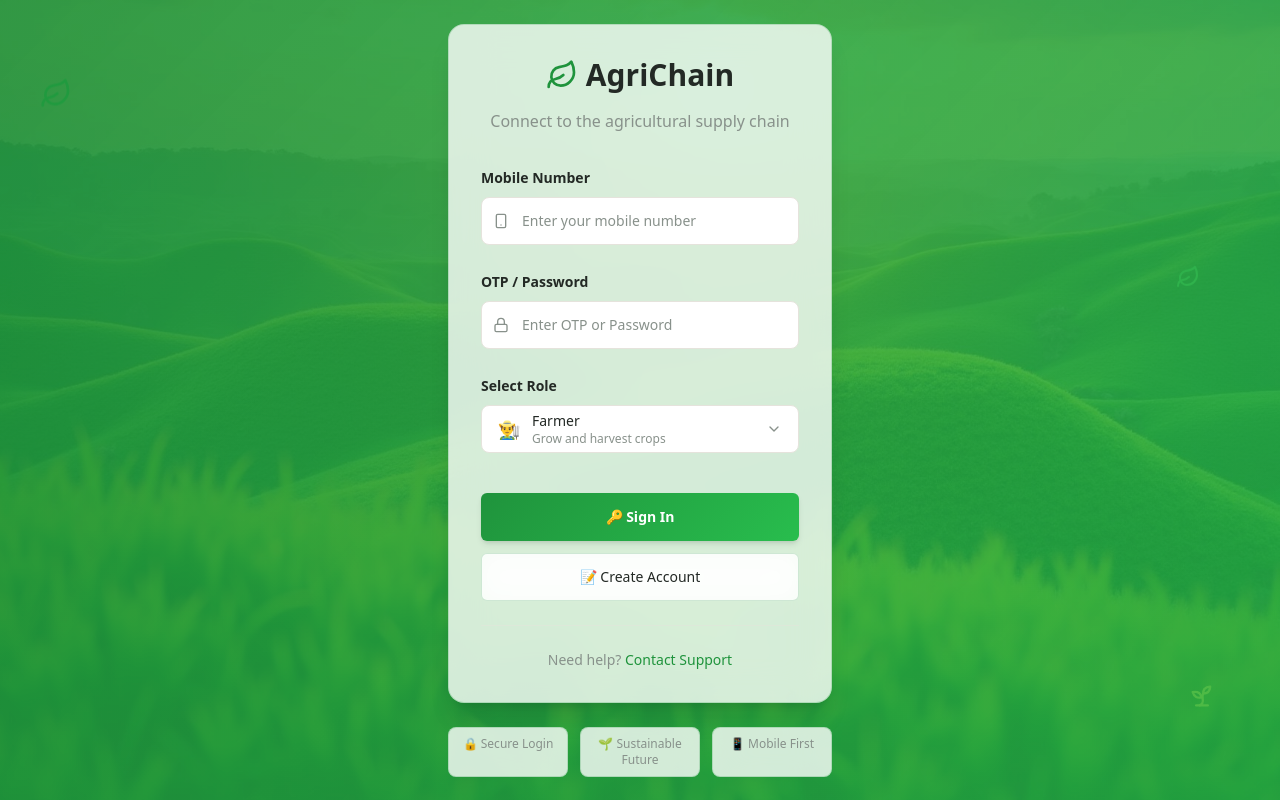
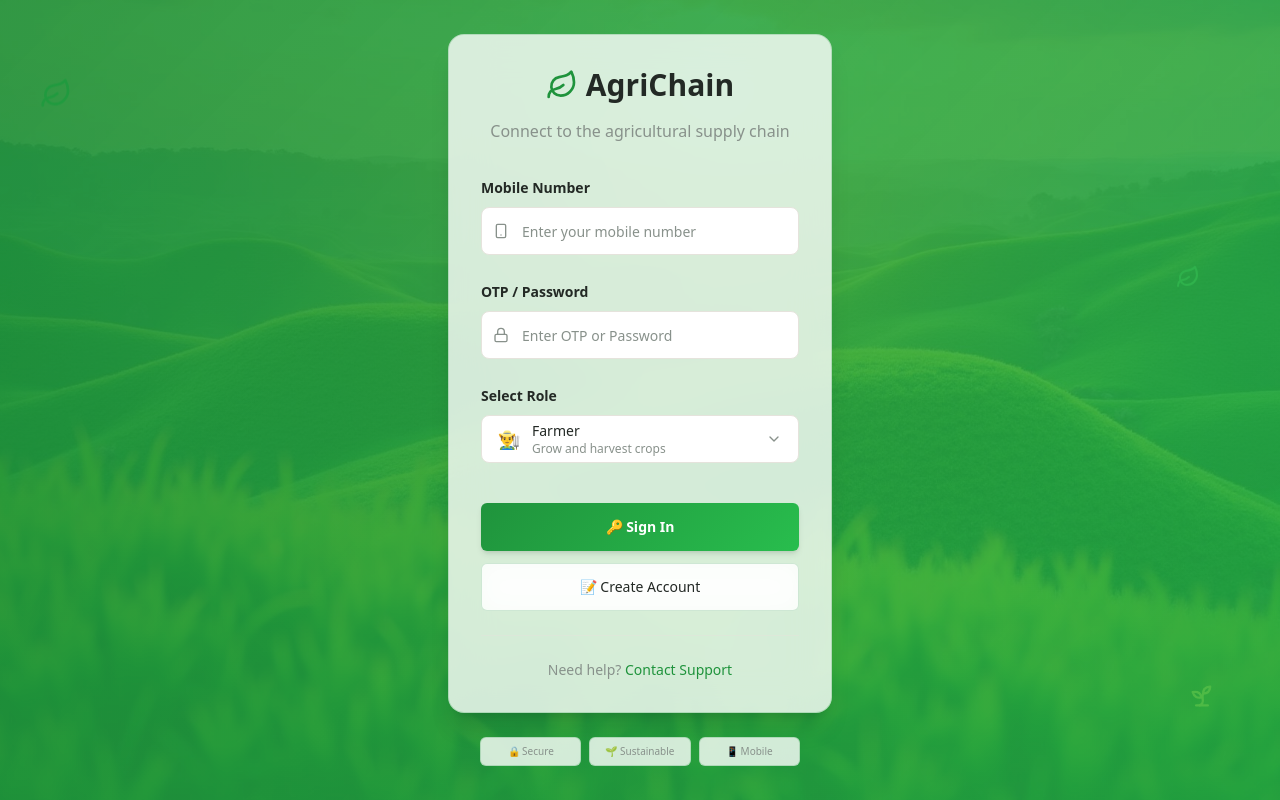
Before and after one commit to palak494/agri-connect-login, a React (Vite) app: page / in a window 1280 px wide. Built offline with nearby package versions, Linux system fonts and the light colour scheme; the HTML template or start-up script is replaced by a standard one.

Commit message:
Fix bottom box size

```diff
--- a/src/components/AgriLoginPage.tsx
+++ b/src/components/AgriLoginPage.tsx
@@ -122,15 +122,15 @@ export default function AgriLoginPage() {
         </div>
 
         {/* Additional Info Cards */}
-        <div className="grid grid-cols-3 gap-3 mt-6 max-w-sm mx-auto">
-          <div className="glass-effect rounded-lg px-3 py-2 border border-primary/20 text-center">
-            <p className="text-xs text-muted-foreground">🔒 Secure Login</p>
+        <div className="grid grid-cols-3 gap-2 mt-6 max-w-xs mx-auto">
+          <div className="glass-effect rounded-md px-2 py-1.5 border border-primary/20 text-center">
+            <p className="text-[10px] text-muted-foreground">🔒 Secure</p>
           </div>
-          <div className="glass-effect rounded-lg px-3 py-2 border border-primary/20 text-center">
-            <p className="text-xs text-muted-foreground">🌱 Sustainable Future</p>
+          <div className="glass-effect rounded-md px-2 py-1.5 border border-primary/20 text-center">
+            <p className="text-[10px] text-muted-foreground">🌱 Sustainable</p>
           </div>
-          <div className="glass-effect rounded-lg px-3 py-2 border border-primary/20 text-center">
-            <p className="text-xs text-muted-foreground">📱 Mobile First</p>
+          <div className="glass-effect rounded-md px-2 py-1.5 border border-primary/20 text-center">
+            <p className="text-[10px] text-muted-foreground">📱 Mobile</p>
           </div>
         </div>
       </div>
```
